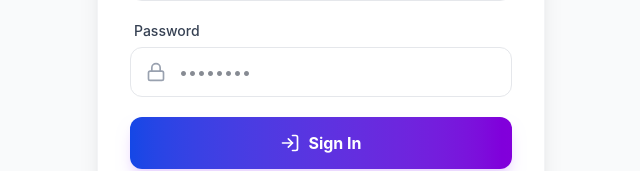
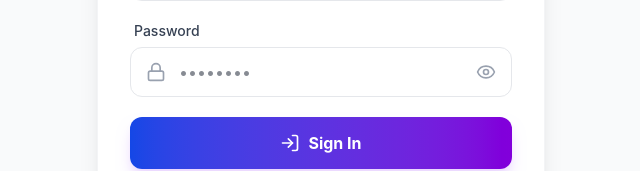
Before and after one commit to english-club-gndec/english-club, a React (Vite) app in the folder frontend/: page /admin/login in a window 1280 px wide. Shown: the part 437-608 px from the top of the page, without its empty margins (319-959 px from the left). Built offline with nearby package versions, Linux system fonts and the light colour scheme; no server answers.

Commit message:
fix: add visibility button in password of login page

```diff
--- a/frontend/src/app/pages/admin/LoginPage.tsx
+++ b/frontend/src/app/pages/admin/LoginPage.tsx
@@ -3,7 +3,7 @@
 import { supabase } from "../../../lib/supabase";
 import { useAuth } from "../../context/AuthContext";
 import { motion } from "motion/react";
-import { LogIn, User, Lock, AlertCircle, Loader2 } from "lucide-react";
+import { LogIn, User, Lock, AlertCircle, Loader2, Eye, EyeOff } from "lucide-react";
 import { userService } from "../../../services/userService";
 
 export function LoginPage() {
@@ -11,6 +11,7 @@
   const [password, setPassword] = useState("");
   const [error, setError] = useState("");
   const [isLoading, setIsLoading] = useState(false);
+  const [showPassword, setShowPassword] = useState(false);
   const { login } = useAuth();
   const navigate = useNavigate();
   const location = useLocation();
@@ -78,16 +79,27 @@
               <label className="block text-sm font-medium text-gray-700 dark:text-gray-300 mb-1.5 ml-1">
                 Password
               </label>
-              <div className="relative">
+               <div className="relative">
                 <Lock className="absolute left-4 top-1/2 -translate-y-1/2 w-5 h-5 text-gray-400" />
                 <input
-                  type="password"
+                  type={showPassword ? "text" : "password"}
                   value={password}
                   onChange={(e) => setPassword(e.target.value)}
-                  className="w-full pl-12 pr-4 py-3 rounded-xl border border-gray-200 dark:border-gray-700 bg-white dark:bg-gray-800 text-gray-900 dark:text-white focus:ring-2 focus:ring-purple-500 focus:border-transparent transition-all outline-none"
+                  className="w-full pl-12 pr-12 py-3 rounded-xl border border-gray-200 dark:border-gray-700 bg-white dark:bg-gray-800 text-gray-900 dark:text-white focus:ring-2 focus:ring-purple-500 focus:border-transparent transition-all outline-none"
                   placeholder="••••••••"
                   required
                 />
+                <button
+                  type="button"
+                  onClick={() => setShowPassword(!showPassword)}
+                  className="absolute right-4 top-1/2 -translate-y-1/2 text-gray-400 hover:text-gray-600 dark:hover:text-gray-200 transition-colors"
+                >
+                  {showPassword ? (
+                    <EyeOff className="w-5 h-5" />
+                  ) : (
+                    <Eye className="w-5 h-5" />
+                  )}
+                </button>
               </div>
             </div>
 
```
Also changed, not shown: 1 other file (tests, documents, lock files or other folders).
